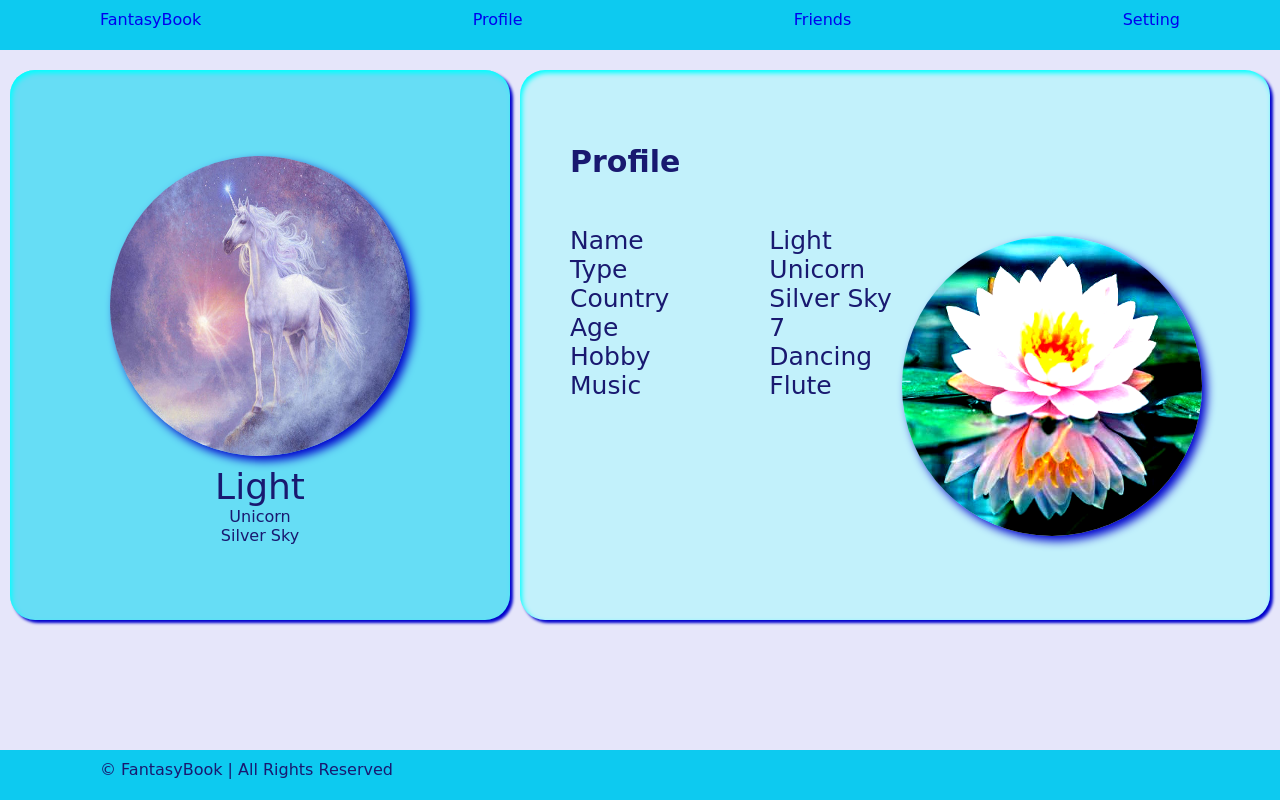
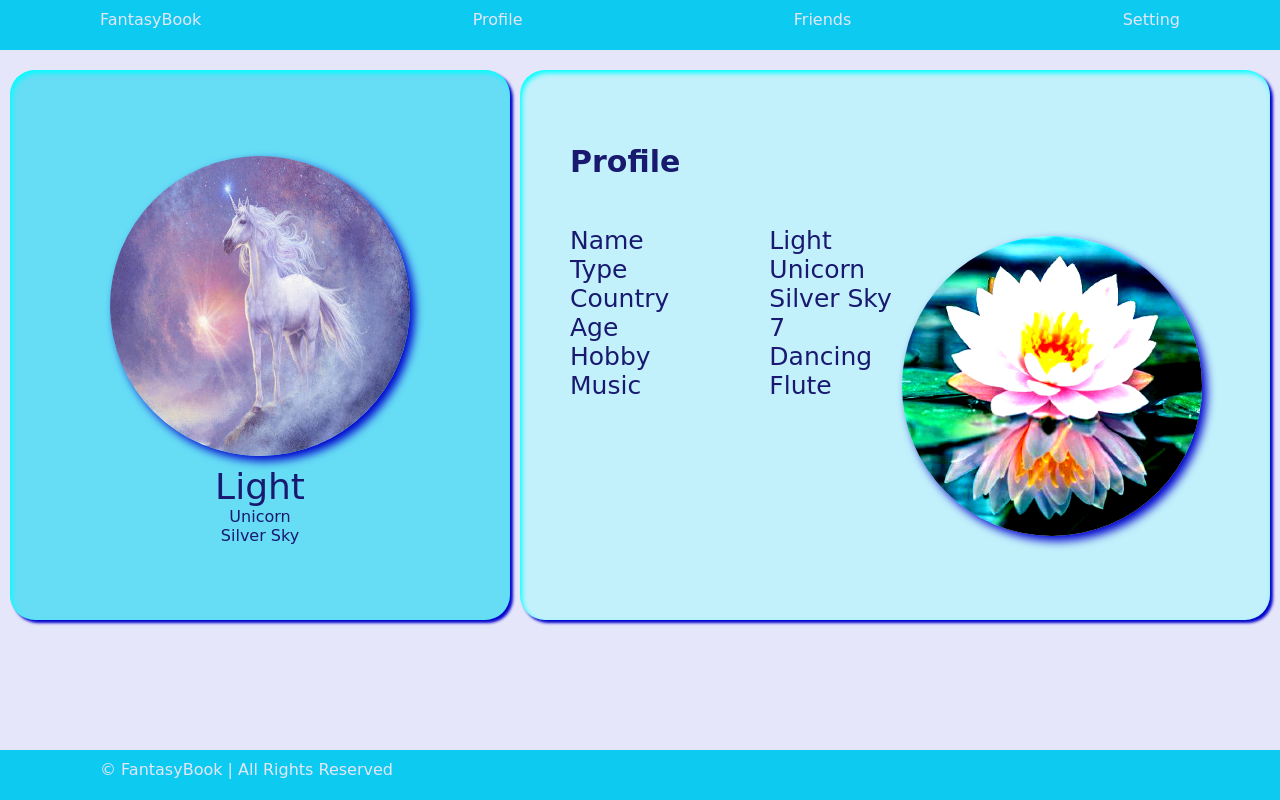
Before and after one commit to Alena2020/FantasyBook, a plain HTML site: page index.html in a window 1280 px wide. Drawn offline with Linux system fonts and the light colour scheme.

Commit message:
updated README.md

```diff
--- a/style.css
+++ b/style.css
@@ -18,6 +18,7 @@ body {
   width: 100%;
   height: 50px;
   background-color: #0dcaf0;
+  color: lavender;
 }
 
 .footer {
@@ -35,6 +36,7 @@ body {
 
 a {
   text-decoration: none;
+  color: lavender;
 }
 
 .hero {
```
Also changed, not shown: 1 other file.
